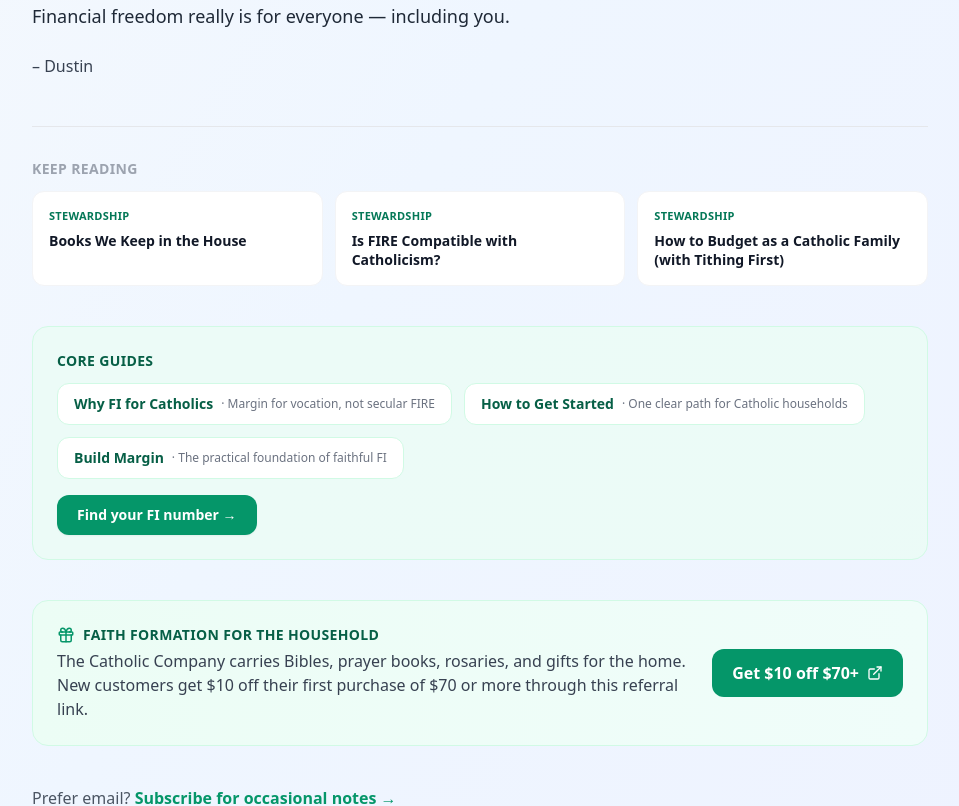
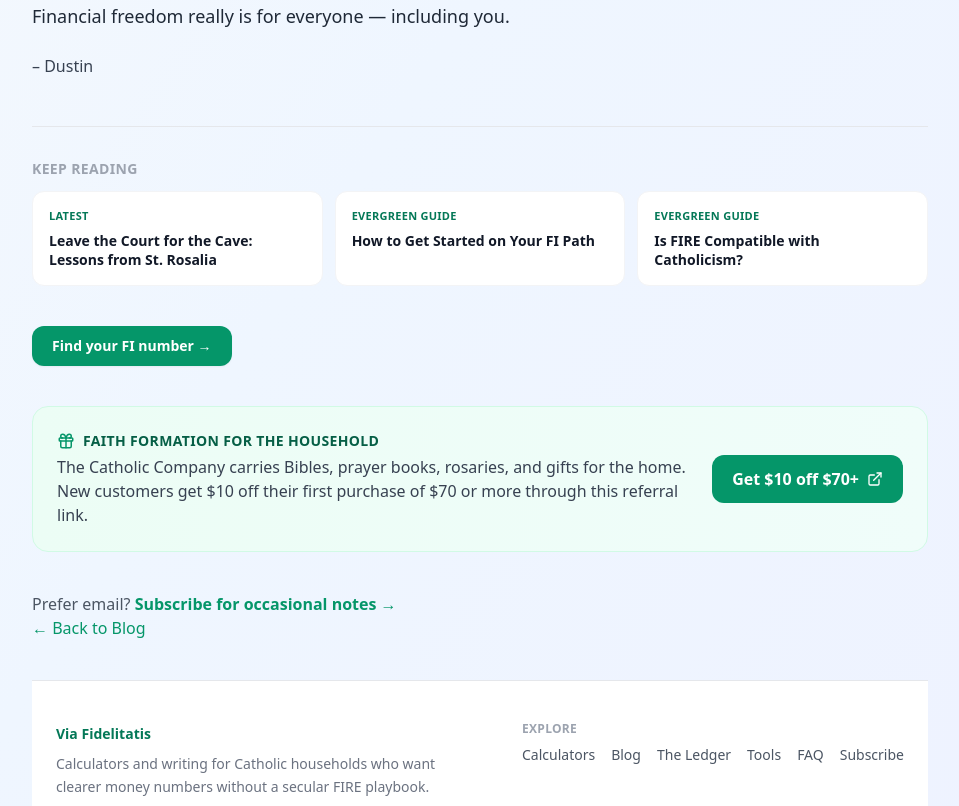
Before and after one commit to daughterpop/super-fi-calc, a React (Vite) app: page /blog/why-fi-for-everyone in a window 1280 px wide. Shown: the part 1060-1866 px from the top of the page, without its empty margins (160-1119 px from the left). Built offline with nearby package versions, Linux system fonts and the light colour scheme.

Commit message:
Merge article footer into one Keep reading row: recent post plus related guides

```diff
--- a/src/components/BlogPostFooter.jsx
+++ b/src/components/BlogPostFooter.jsx
@@ -5,7 +5,8 @@ import SiteFooter from './SiteFooter';
 import ReferralCard from './ReferralCard';
 import { BlogArticleHeader } from './SiteHeader';
 import { getReferral } from '../data/referrals';
-import { getRelatedPosts, PILLAR_LINKS, getPostByPath } from '../data/posts';
+import { allPosts, getPostByPath } from '../data/posts';
+import { GUIDE_LINKS, isGuideLink } from '../data/guides';
 
 function BlogNavPortal() {
   const [el, setEl] = useState(null);
@@ -20,31 +21,80 @@ function BlogNavPortal() {
   return createPortal(<BlogArticleHeader />, el);
 }
 
+function normalize(path) {
+  if (!path) return '';
+  return path.endsWith('/') && path.length > 1 ? path.slice(0, -1) : path;
+}
+
+function guideScore(guide, current) {
+  if (!current) return 0;
+  const tags = new Set(current.tags || []);
+  let score = (guide.tags || []).filter((t) => tags.has(t)).length;
+  const hay = `${current.title} ${current.excerpt} ${(current.tags || []).join(' ')}`.toLowerCase();
+  if (hay.includes('tithe') || hay.includes('giving') || hay.includes('generos')) {
+    if (guide.link.includes('budget') || guide.link.includes('emergency') || guide.link.includes('margin')) score += 2;
+  }
+  if (hay.includes('invest') || hay.includes('surplus') || hay.includes('windfall')) {
+    if (guide.link.includes('investing') || guide.link.includes('margin')) score += 2;
+  }
+  if (hay.includes('prayer') || hay.includes('book') || hay.includes('child') || hay.includes('parent')) {
+    if (guide.link.includes('books') || guide.link.includes('get-started')) score += 2;
+  }
+  if (hay.includes('fire') || hay.includes('vocation') || hay.includes('retire')) {
+    if (guide.link.includes('fire') || guide.link.includes('get-started') || guide.link.includes('margin')) score += 2;
+  }
+  return score;
+}
+
+function pickKeepReading(pathname) {
+  const currentPath = normalize(pathname);
+  const current = getPostByPath(currentPath);
+  const others = allPosts.filter((p) => p.link !== currentPath);
+  const guides = GUIDE_LINKS.map((link) => others.find((p) => p.link === link)).filter(Boolean);
+  const rankedGuides = [...guides].sort((a, b) => guideScore(b, current) - guideScore(a, current));
+  const recent = [...others]
+    .filter((p) => !isGuideLink(p.link))
+    .sort((a, b) => (b.dateSort || '').localeCompare(a.dateSort || ''));
+
+  const picks = [];
+  if (recent[0]) picks.push({ post: recent[0], kind: 'recent' });
+  for (const g of rankedGuides) {
+    if (picks.length >= 3) break;
+    picks.push({ post: g, kind: 'guide' });
+  }
+  if (picks.length < 3) {
+    for (const p of others) {
+      if (picks.length >= 3) break;
+      if (picks.some((x) => x.post.link === p.link)) continue;
+      picks.push({ post: p, kind: isGuideLink(p.link) ? 'guide' : 'recent' });
+    }
+  }
+  return picks.slice(0, 3);
+}
+
 export default function BlogPostFooter() {
   const { pathname } = useLocation();
-  const current = getPostByPath(pathname);
-  const related = getRelatedPosts(pathname, 3);
+  const picks = pickKeepReading(pathname);
   const postReferral = getReferral({ slot: 7, pool: 'all' });
-  const pillars = PILLAR_LINKS.filter((p) => p.to !== pathname);
 
   return (
     <>
       <BlogNavPortal />
       <div className="mt-12 pt-8 border-t border-gray-200 not-prose space-y-10">
-        {related.length > 0 && (
+        {picks.length > 0 && (
           <div>
             <h3 className="text-sm font-semibold uppercase tracking-wide text-gray-400 mb-3">
               Keep reading
             </h3>
             <div className="grid grid-cols-1 sm:grid-cols-3 gap-3">
-              {related.map((post) => (
+              {picks.map(({ post, kind }) => (
                 <Link
                   key={post.link}
                   to={post.link}
                   className="group block rounded-xl border border-gray-100 bg-white p-4 hover:border-emerald-200 hover:shadow-sm transition-all"
                 >
                   <p className="text-[11px] font-semibold uppercase tracking-wide text-emerald-700 mb-1.5">
-                    {(post.tags || []).slice(0, 1).join('') || 'Stewardship'}
+                    {kind === 'guide' ? 'Evergreen guide' : 'Latest'}
                   </p>
                   <p className="text-sm font-semibold text-gray-900 group-hover:text-emerald-700 leading-snug line-clamp-2">
                     {post.title}
@@ -55,29 +105,12 @@ export default function BlogPostFooter() {
           </div>
         )}
 
-        <div className="rounded-2xl bg-emerald-50/80 border border-emerald-100 p-5 sm:p-6">
-          <h3 className="text-sm font-semibold uppercase tracking-wide text-emerald-800 mb-3">
-            Core guides
-          </h3>
-          <div className="flex flex-col sm:flex-row sm:flex-wrap gap-2 sm:gap-3 mb-4">
-            {pillars.map((p) => (
-              <Link
-                key={p.to}
-                to={p.to}
-                className="inline-flex flex-col sm:flex-row sm:items-center gap-0.5 sm:gap-2 px-4 py-2.5 rounded-xl bg-white border border-emerald-100 hover:border-emerald-300 text-left transition-colors"
-              >
-                <span className="text-sm font-semibold text-emerald-800">{p.label}</span>
-                <span className="text-xs text-gray-500 hidden sm:inline">· {p.blurb}</span>
-              </Link>
-            ))}
-          </div>
         <Link
           to="/calculators"
           className="inline-flex items-center gap-2 px-5 py-2.5 bg-emerald-600 hover:bg-emerald-700 text-white text-sm font-semibold rounded-xl transition-colors shadow-sm"
         >
           Find your FI number →
         </Link>
-        </div>
 
         {postReferral && <ReferralCard referral={postReferral} />}
 
--- /dev/null
+++ b/src/data/guides.js
@@ -0,0 +1,16 @@
+/** Standing map — shared by /blog Guides and article Keep reading. */
+export const GUIDE_LINKS = [
+  '/blog/how-to-get-started-on-your-fi-path',
+  '/blog/is-fire-compatible-with-catholicism',
+  '/blog/build-margin-for-catholic-families',
+  '/blog/how-to-budget-as-a-catholic-family-with-tithing-first',
+  '/blog/building-an-emergency-fund-without-neglecting-the-tithe',
+  '/blog/faith-based-investing-basics-for-catholic-households',
+  '/blog/books-we-keep-in-the-house',
+];
+
+export function isGuideLink(link) {
+  if (!link) return false;
+  const normalized = link.endsWith('/') && link.length > 1 ? link.slice(0, -1) : link;
+  return GUIDE_LINKS.includes(normalized);
+}
```
Lines whose indentation alone changed are shown as unchanged.
